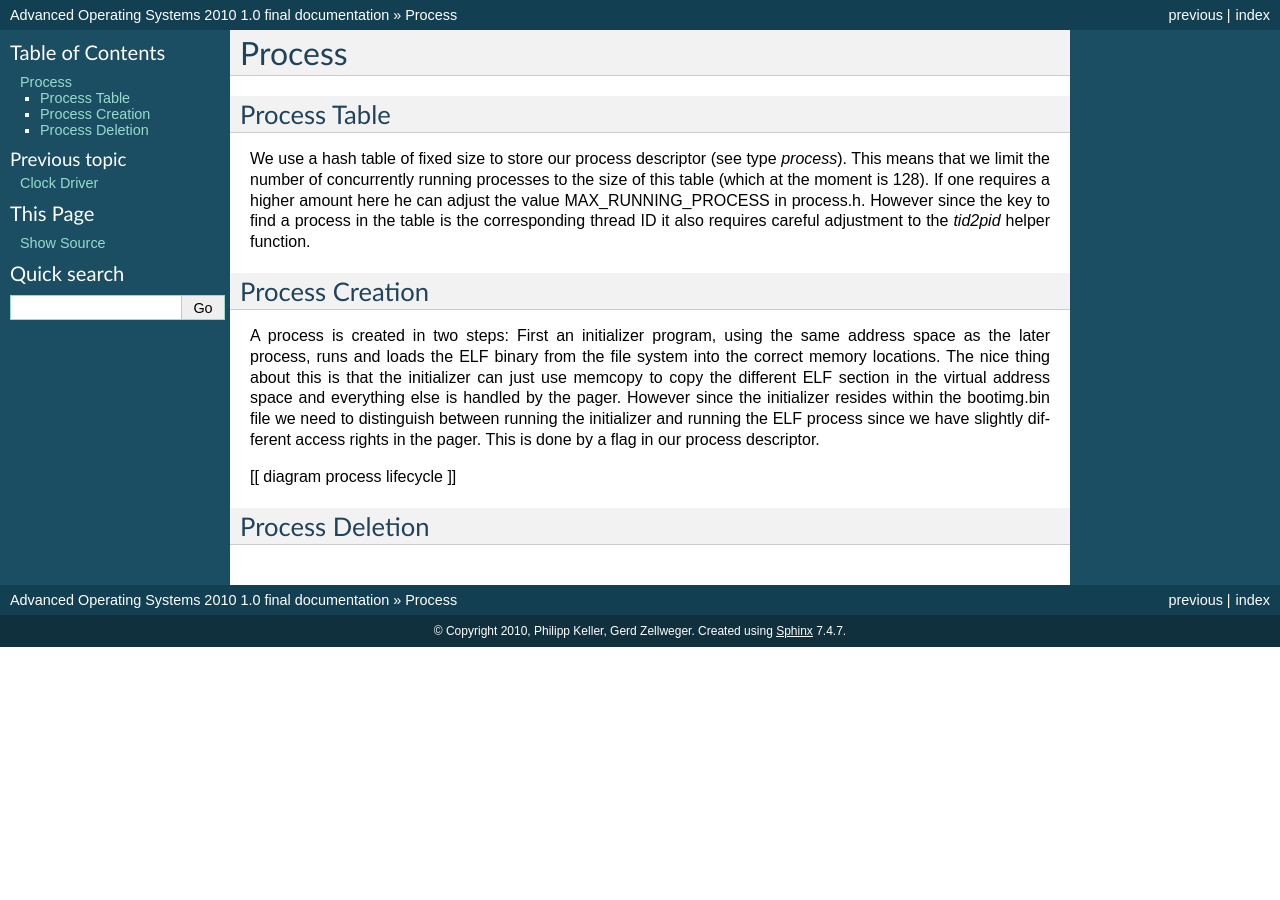
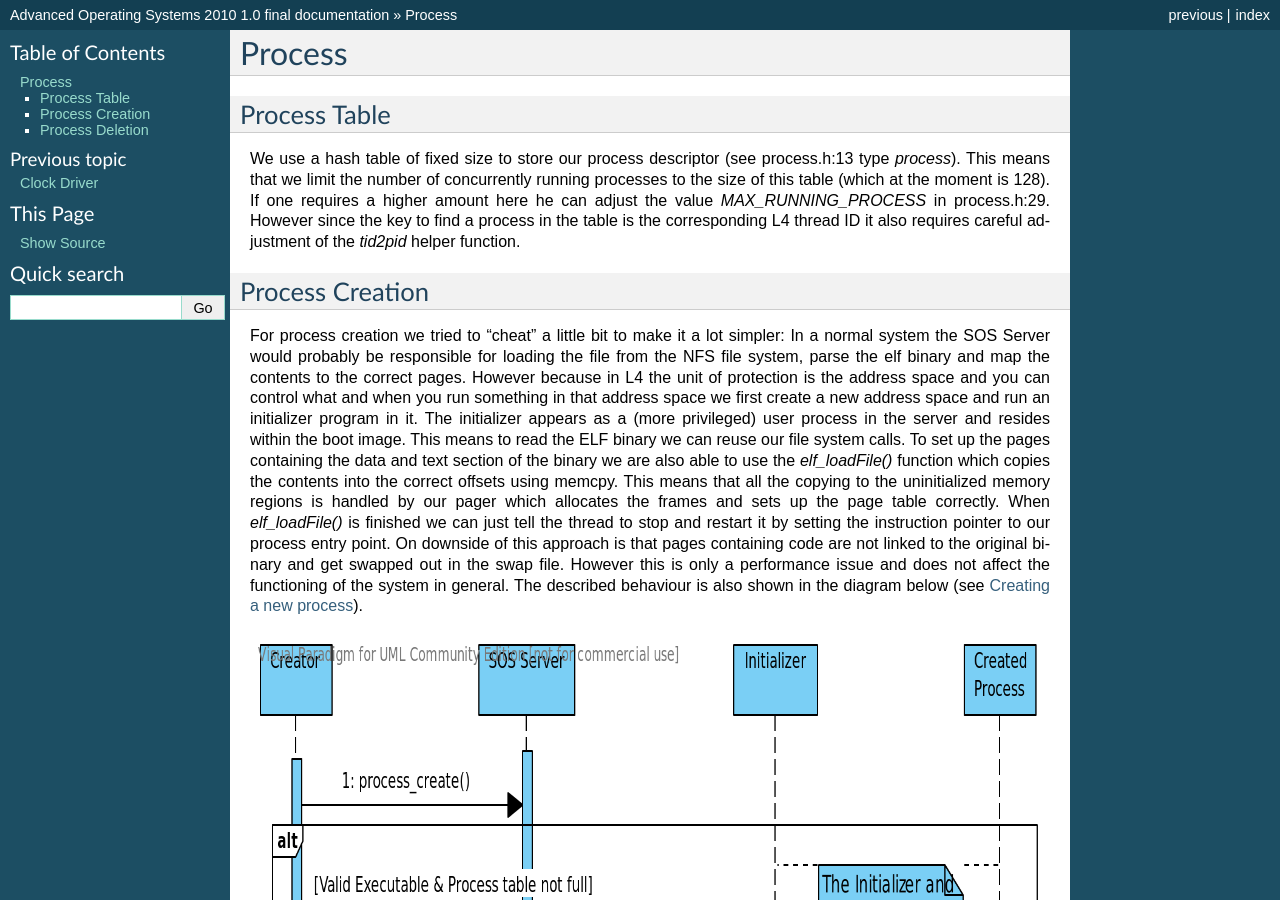
Before and after one commit to gz/aos10, a Sphinx documentation site: the page built from doc/documentation/source/process.txt, in a window 1280 px wide and 900 px high. Built offline with Sphinx 7.4.7, drawn with Linux system fonts in a browser that asks for light colours; some of the changed text lies outside the part shown.

Commit message:
process chapter
git-svn-id: https://svn.vis.ethz.ch/svn/aos10@227 77cbfc24-9232-4b91-9b01-57cbc351378c

```diff
--- a/doc/documentation/source/process.txt
+++ b/doc/documentation/source/process.txt
@@ -5,25 +5,38 @@ Process
 
 Process Table
 ----------------
-We use a hash table of fixed size to store our process descriptor (see type `process`).
+We use a hash table of fixed size to store our process descriptor (see process.h:13 type `process`).
 This means that we limit the number of concurrently running processes to the size
 of this table (which at the moment is 128). If one requires a higher amount here
-he can adjust the value MAX_RUNNING_PROCESS in process.h. However since the key to find
-a process in the table is the corresponding thread ID it also requires careful
-adjustment to the `tid2pid` helper function.
+he can adjust the value `MAX_RUNNING_PROCESS` in process.h:29. However since the key to find
+a process in the table is the corresponding L4 thread ID it also requires careful
+adjustment of the `tid2pid` helper function.
+
+.. _process-creation:
 
 Process Creation
 ----------------
-A process is created in two steps: First an initializer program, using the same address space
-as the later process, runs and loads the ELF binary from the file system into the correct
-memory locations. The nice thing about this is that the initializer can just use memcopy
-to copy the different ELF section in the virtual address space and everything else is handled
-by the pager. However since the initializer resides within the bootimg.bin file we need to distinguish
-between running the initializer and running the ELF process since we have slightly different access
-rights in the pager. This is done by a flag in our process descriptor.
+For process creation we tried to "cheat" a little bit to make it a lot simpler: In a normal system the SOS Server would probably be responsible for loading
+the file from the NFS file system, parse the elf binary and map the contents to the correct pages. However because in L4 the unit of protection is the address space and you can control what and when you run something in that address space we first create a new address space and run an initializer program in it. The initializer appears as a (more privileged) user process in the server and resides within the boot image. This means to read the ELF binary we can reuse our file system calls. To set up the pages containing the data and text section of the binary we are also able to use the `elf_loadFile()` function which copies the contents into the correct offsets using memcpy. This means that all the copying to the uninitialized memory regions is handled by our pager which allocates the frames and sets up the page table correctly. When `elf_loadFile()` is finished we can just tell the thread to stop and restart it by setting the instruction pointer to our process entry point. On downside of this approach is that pages containing code are not linked to the original binary and get swapped out in the swap file. However this is only a performance issue and does not affect the functioning of the system in general. The described behaviour is also shown in the diagram below (see :ref:`process-start-sequence`).
 
-[[ diagram process lifecycle ]]
+.. _process-start-sequence:
+
+.. figure:: _images/process_start.png
+    :scale: 100%
+    :alt: Sequence Diagram: Creating a process
+
+    Creating a new process
 
 
 Process Deletion
 ----------------
+Process deletion basically just stops the thread using `L4_Stop()`, cleans the mappings in the hardware page table and frees datastructures belonging to this process in the SOS server. However the biggest problem here is that a process could be killed while waiting for a syscall to return and the SOS server would not detect that the process is deleted and try to reply. Since our server is single threaded and `process_delete()` is also a syscall this can only happen whenever we have a syscall which does not immediately (i.e. not in the same loop iteration) return back to the client.
+
+With our implementation this is the case in the following situations:
+
+#. Creating a file on the NFS file system
+#. Reading and Writing to a file on the NFS file system
+#. Waiting for a process to finish (`process_wait()`)
+#. Swapping Pages in and out of physical memory
+
+For the third case the fix is pretty easy since the ID on which a thread waits is stored in the process descriptor so removing the process from the process table would already make sure that we don't call back anymore. In all the other cases we call back to the process in the callback function invoked by the NFS library. So the solution for all those cases look similar. The NFS library allows you to define a token (a 4 byte word) which is passed back to you as an argument to the callback function. For example in swap in and swap out we pass on the corresponding `page_queue_item` address. Now all we have to do on process deletion is to identify which pages are currently being swapped out/in (this is why we have a queue containing all the swapping page items) and mark them so we can detect that the corresponding process was actually deleted and act appropriately.
```
Also changed, not shown: doc/documentation/source/mm.txt (+15 -9 lines), doc/documentation/source/_images/process_start.png (added).
